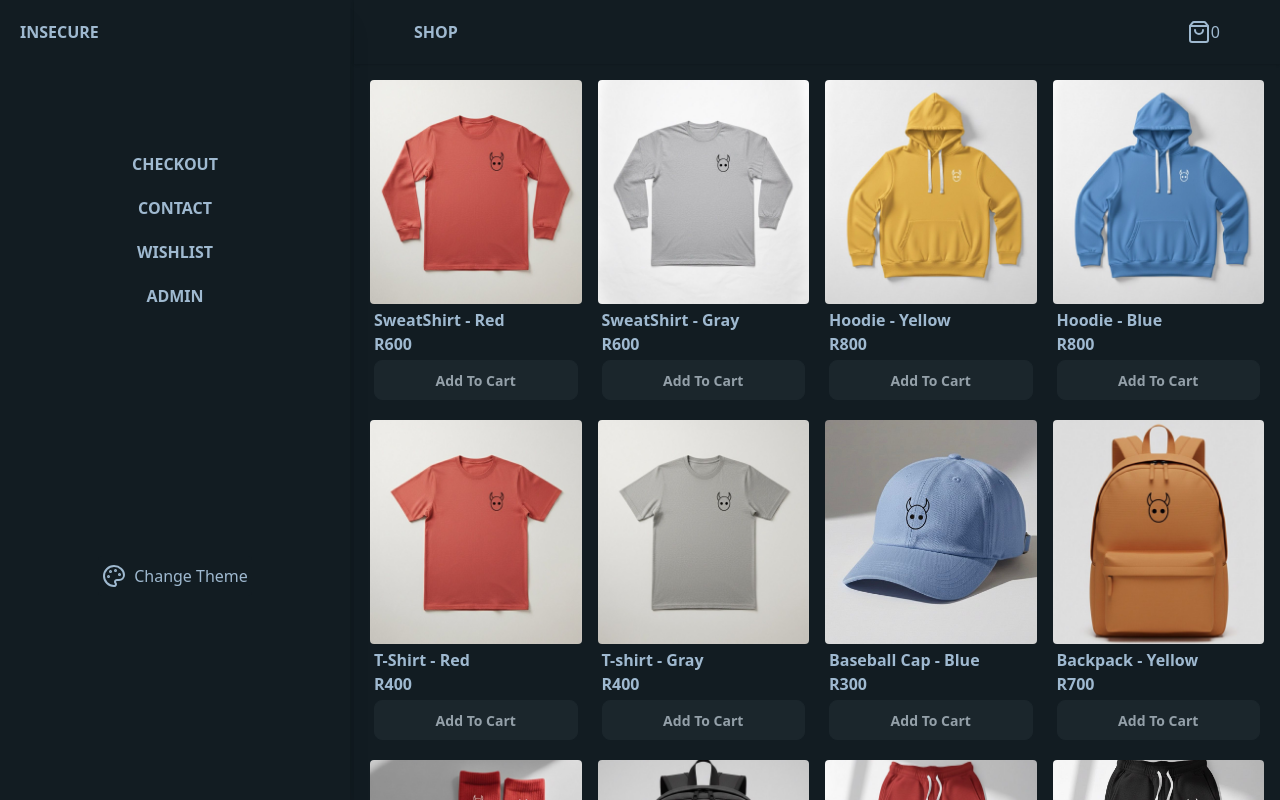
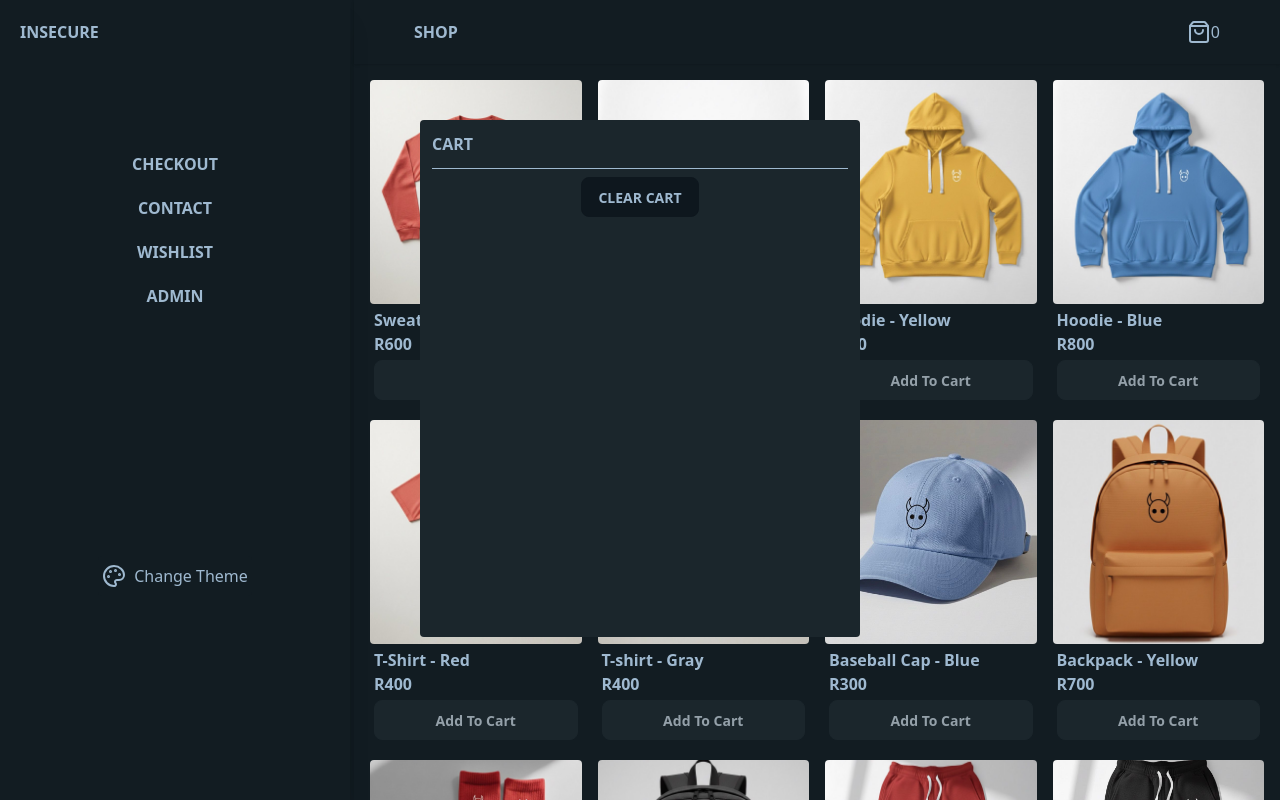
Before and after one commit to MrLloyd808/insecure-store, a React (Vite) app: page / in a window 1280 px wide. Built offline with nearby package versions, Linux system fonts and the light colour scheme.

Commit message:
added floating cart

```diff
--- /dev/null
+++ b/src/components/CartCard.jsx
@@ -0,0 +1,23 @@
+import React from 'react'
+import { useCart } from '../modules/Store'
+
+function CartCard({id, name, price, item, url}) {
+    const RemoveFromCart = useCart((state) => state.RemoveFromCart)
+  return (
+    <div key={id} className='flex flex-col rounded'>
+    <img src={url} alt='product-image' className='w-full h-50 sm:h-56 object-cover rounded'/>
+      <div className='w-full p-1'>
+           <h2 className='font-semibold'>{name}</h2>
+           <h4 className='font-semibold pb-1'>{"R" + price}</h4>
+          <div>
+
+           <button className='btn btn-neutral w-full font-semibold' onClick={() => RemoveFromCart(item)}>REMOVE</button>
+
+           </div>
+
+      </div>
+    </div>
+  )
+}
+
+export default CartCard
--- /dev/null
+++ b/src/components/FloatingCart.jsx
@@ -0,0 +1,30 @@
+import { X } from 'lucide-react'
+import React from 'react'
+import { useCart } from '../modules/Store'
+import CartCard from './CartCard'
+
+function FloatingCart() {
+    const cart = useCart((state) => state.cart)
+  return (
+    <div className='absolute min-w-110 max-h-130 bg-neutral top-1/2 left-1/2 -translate-x-1/2 -translate-y-70 p-3 rounded overflow-hidden'>
+
+      <div className='makeflex w-full pb-3'>
+                  <h4 className='font-semibold cursor-pointer'>CART</h4>
+                  <X className='md:hidden cursor-pointer'/>
+      </div>
+     <hr />
+     <section className='flex justify-center p-2'>
+        <button className='btn uppercase'>clear cart</button>
+     </section>
+
+
+      <div className='grid grid-cols-2 gap-2 md:grid-cols-3 lg:grid-cols-4 overflow-scroll h-100'>
+        {cart.map(item => <CartCard item={item} id={item.id} name={item.name} price={item.price} url={item.url}/>)}
+      </div>
+
+
+    </div>
+  )
+}
+
+export default FloatingCart
--- a/src/modules/Store.js
+++ b/src/modules/Store.js
@@ -72,13 +72,16 @@ export const useCart = create(persist((set, get) => ({
         const mycart = get().cart
         const exists = mycart.find(item => item.id === product.id)
         if(exists) return
-
         set({
         cart: [ ...mycart, {...product}]
     })} ,
     ResetCart: () => set({
         cart: []
+    }),
+    RemoveFromCart: (product) => set({
+        cart: get().cart.filter(item => item.id !== product.id)
     })
-}), {
+}),
+{
     name: "store-cart"
 }))
--- a/src/pages/Shop.jsx
+++ b/src/pages/Shop.jsx
@@ -4,12 +4,13 @@ import NavBar from '../components/NavBar'
 import { useTheme } from '../modules/Store'
 import { productList } from '../modules'
 import Card from '../components/Card'
+import FloatingCart from '../components/FloatingCart'
 
 function Shop() {
 const mode = useTheme((state) => state.mode)
 
   return (
-    <main data-theme={mode} className='md:flex block gap-1 shadow-2xl overflow-hidden h-screen '>
+    <main data-theme={mode} className='md:flex block gap-1 shadow-2xl overflow-hidden h-screen relative'>
 
 
        <Sidebar />
@@ -17,11 +18,12 @@ const mode = useTheme((state) => state.mode)
        <section className='w-full h-screen shadow-2xl flex flex-col'>
      <NavBar />
      <div className='w-full p-4 overflow-scroll grid gap-4 grid-cols-2 sm:grid-cols-3 md:grid-cols-2 lg:grid-cols-4'>
-      {productList.map(item => <Card key={item.id} name={item.name} url={item.url} price={item.price} item={item}/>)}
+      {productList.map(item => <Card key={item.id} name={item.name} url={item.url} price={item.price} item={item} />)}
 
 
      </div>
     </section>
+    <FloatingCart />
     </main>
   )
 }
```
